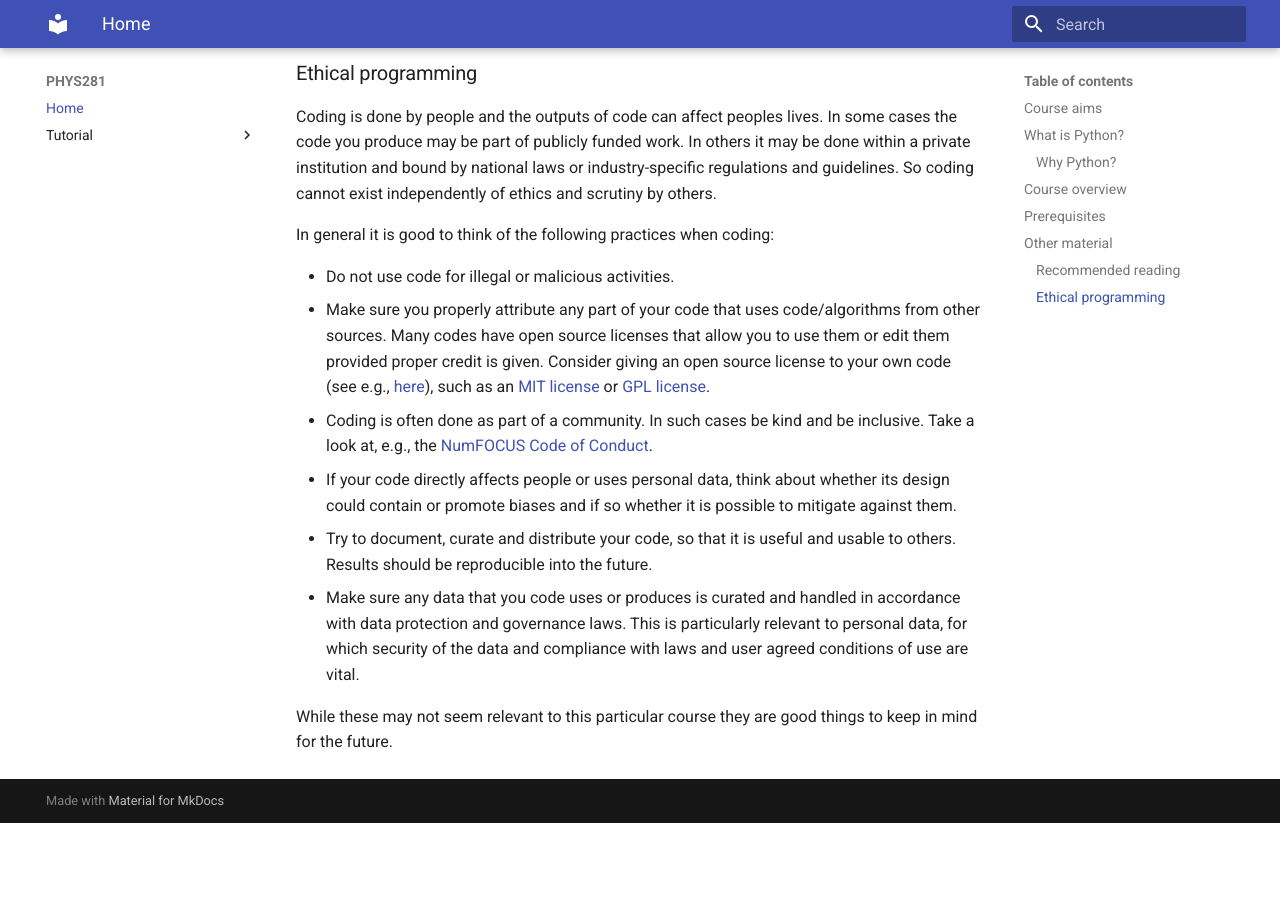
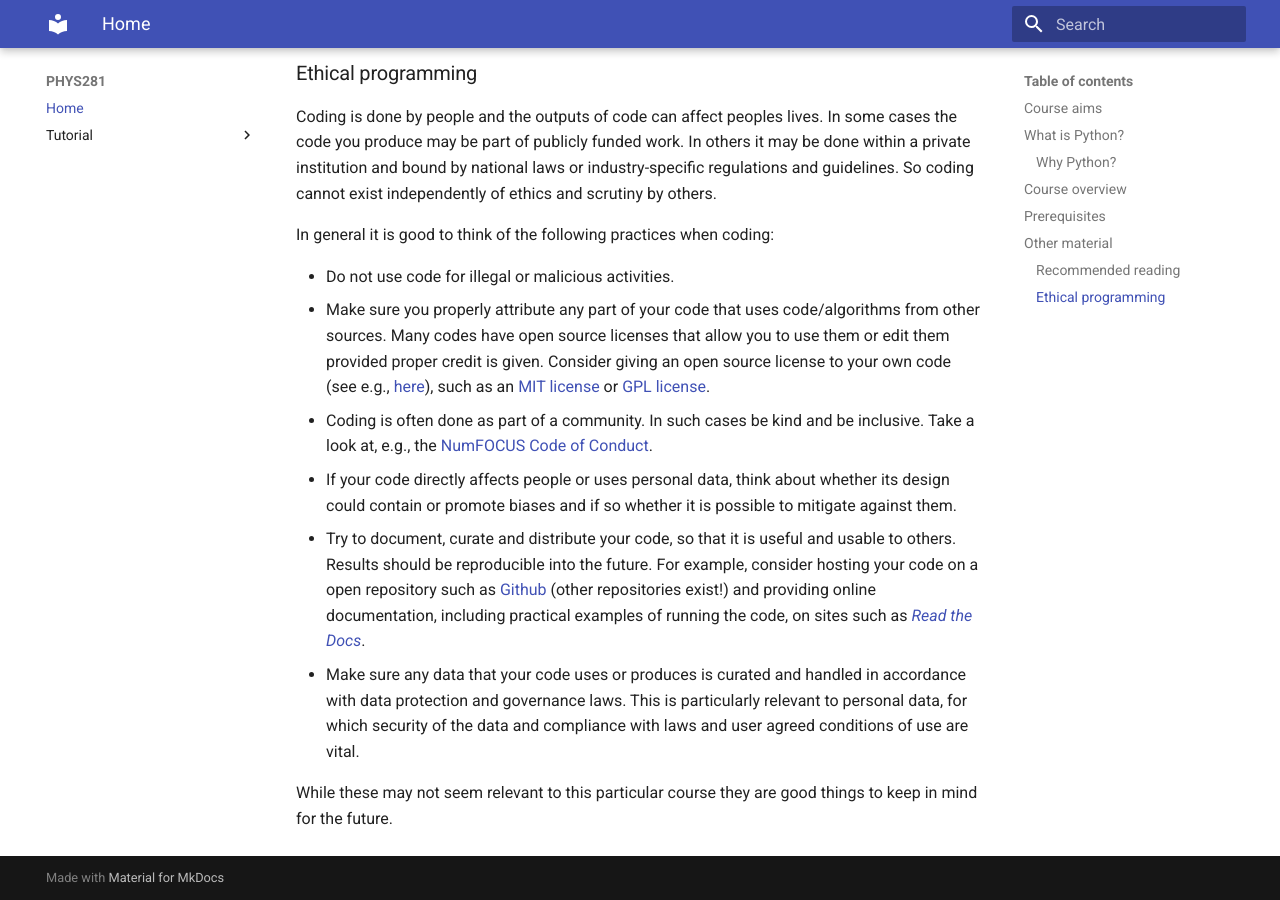
Before and after one commit to ndd21/PHYS281, an MkDocs documentation site: the page built from docs/index.md, in a window 1280 px wide and 900 px high, scrolled down 4395 px. Built offline with MkDocs 1.6.1 and Material for MkDocs 9.7.7, drawn with Linux system fonts in a browser that asks for light colours; before the commit the page ends 5218 px from its top, so only the background shows below that.

Commit message:
Minor updates to ethical programming section

```diff
--- a/docs/index.md
+++ b/docs/index.md
@@ -200,8 +200,11 @@ In general it is good to think of the following practices when coding:
 * If your code directly affects people or uses personal data, think about whether its design could
   contain or promote biases and if so whether it is possible to mitigate against them.
 * Try to document, curate and distribute your code, so that it is useful and usable to others.
-  Results should be reproducible into the future.
-* Make sure any data that you code uses or produces is curated and handled in accordance with data
+  Results should be reproducible into the future. For example, consider hosting your code on a open
+  repository such as [Github](https://github.com) (other repositories exist!) and providing online
+  documentation, including practical examples of running the code, on sites such as [_Read the
+  Docs_](https://readthedocs.org/).
+* Make sure any data that your code uses or produces is curated and handled in accordance with data
   protection and governance laws. This is particularly relevant to personal data, for which security
   of the data and compliance with laws and user agreed conditions of use are vital.
 
```
